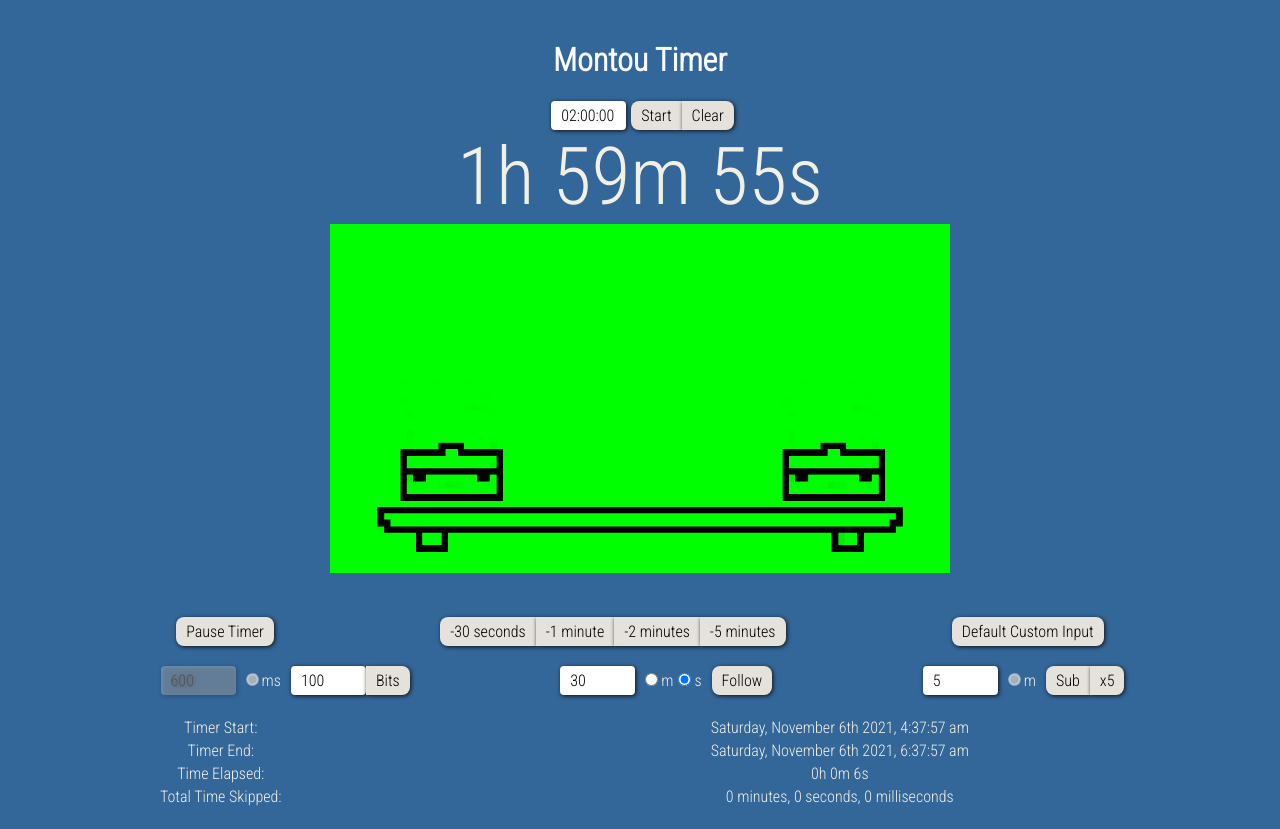
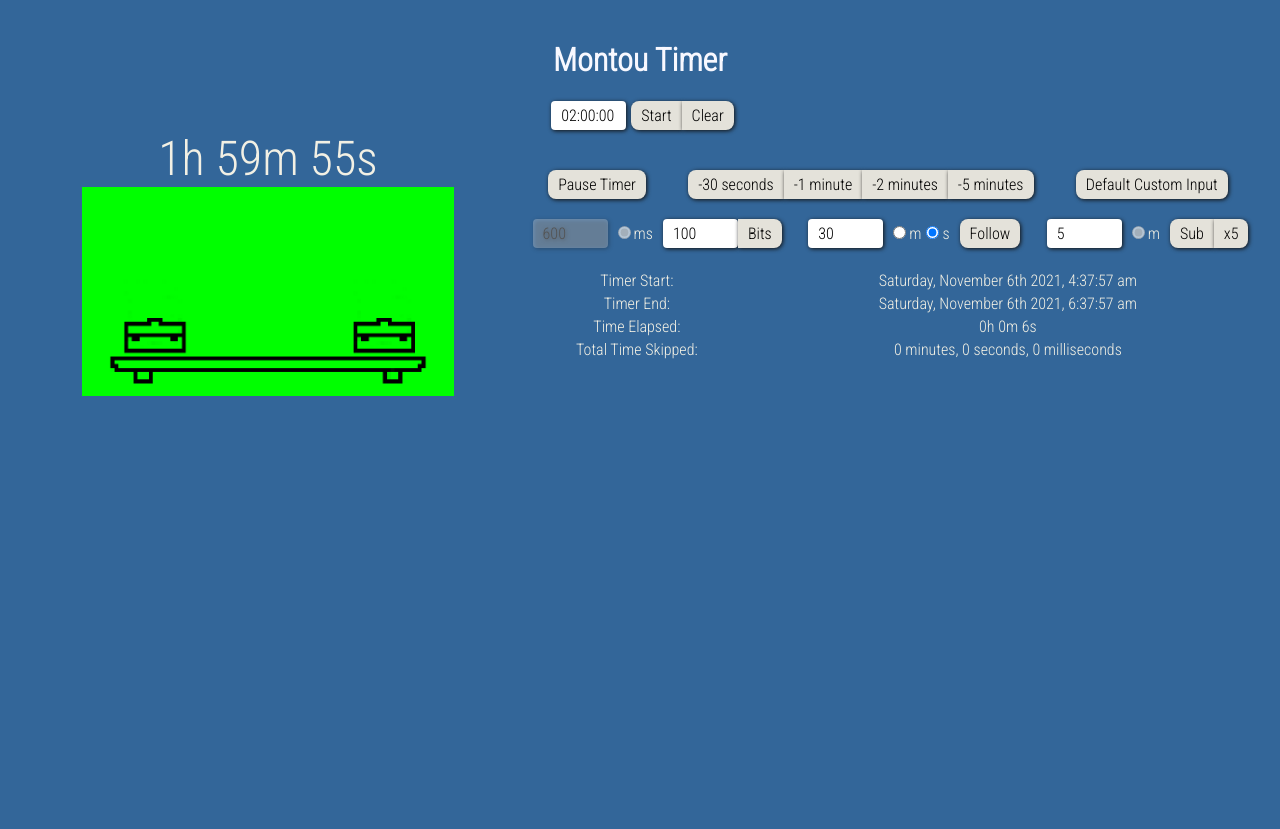
Before and after one commit to rrTong/montou-timer, a React (Create React App) app: page / in a window 1280 px wide. After the commit the page ends 800 px from the top, so only its background shows below. Built offline with nearby package versions, Linux system fonts and the light colour scheme.

Commit message:
add desktop view

```diff
--- a/src/styles/Timer.scss
+++ b/src/styles/Timer.scss
@@ -1,7 +1,7 @@
 #timer-app {
   width: 100%;
   .timer-text {
-    font-size: 5rem;
+    font-size: 3rem;
   }
   #gif {
     width: 50%;
@@ -93,3 +93,22 @@
   display: flex;
   flex-direction: column;
 }
+
+/* DESKTOP VIEW */
+@media only screen and (min-width: 768px) {
+  #timer-app {
+    display: flex;
+
+    #timer-view {
+      width: 40%;
+
+      #gif {
+        width: 75%;
+      }
+    }
+
+    #timer-sidebar {
+      width: 60%;
+    }
+  }
+}
```
